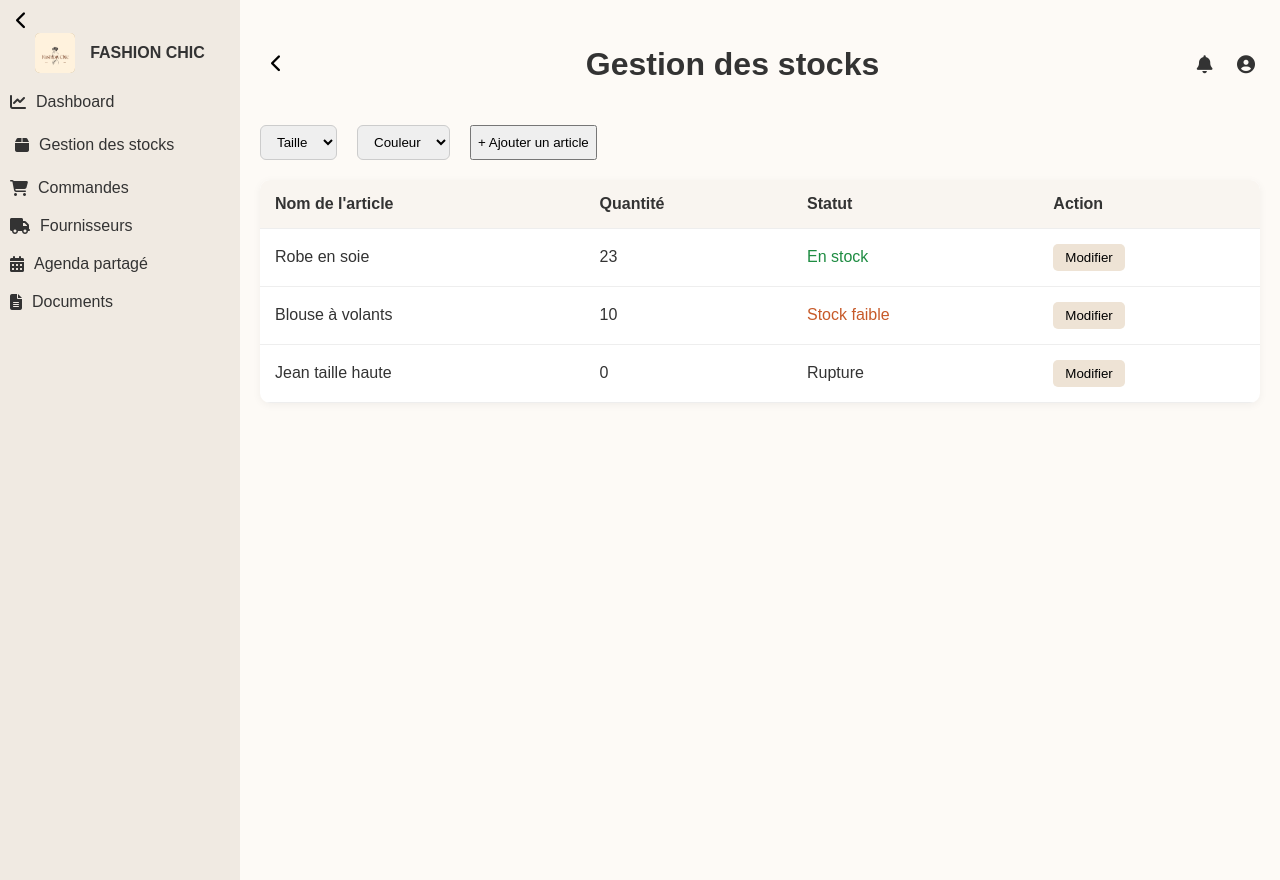
After one commit to Teezz6/RENO-SCALE, a PHP site: page /pages/pagestock.html in a window 1280 px wide. The commit adds this page. Run offline with PHP 8.4, Linux system fonts and the light colour scheme.

Commit message:
Page admin et page stock terminées

```diff
--- /dev/null
+++ b/Front-end/JS/stock.js
@@ -0,0 +1,83 @@
+// Données d'exemple
+const articles = [
+  { nom: "Robe en soie", quantite: 23, taille: "M", couleur: "Noir" },
+  { nom: "Blouse à volants", quantite: 10, taille: "S", couleur: "Blanc" },
+  { nom: "Jean taille haute", quantite: 0, taille: "L", couleur: "Bleu" }
+];
+
+const tbody = document.getElementById("stock-body");
+const tailleFilter = document.getElementById("taille-filter");
+const couleurFilter = document.getElementById("couleur-filter");
+const popup = document.getElementById("popup-form");
+const closePopup = document.getElementById("close-popup");
+const addBtn = document.querySelector(".add-article");
+const form = document.getElementById("article-form");
+
+function afficherArticles() {
+  tbody.innerHTML = "";
+  const taille = tailleFilter.value;
+  const couleur = couleurFilter.value;
+
+  articles
+    .filter(a =>
+      (taille === "all" || a.taille === taille) &&
+      (couleur === "all" || a.couleur === couleur)
+    )
+    .forEach(article => {
+      const tr = document.createElement("tr");
+
+      const statut =
+        article.quantite === 0
+          ? "Rupture"
+          : article.quantite < 15
+          ? "Stock faible"
+          : "En stock";
+
+      tr.innerHTML = `
+        <td>${article.nom}</td>
+        <td>${article.quantite}</td>
+        <td class="${
+          statut === "En stock"
+            ? "stock-ok"
+            : statut === "Stock faible"
+            ? "stock-low"
+            : "stock-out"
+        }">${statut}</td>
+        <td><button class="edit-btn">Modifier</button></td>
+      `;
+
+      tbody.appendChild(tr);
+    });
+}
+
+// Filtres dynamiques
+tailleFilter.addEventListener("change", afficherArticles);
+couleurFilter.addEventListener("change", afficherArticles);
+
+// Popup
+addBtn.addEventListener("click", () => {
+  popup.style.display = "flex";
+});
+
+closePopup.addEventListener("click", () => {
+  popup.style.display = "none";
+});
+
+// Formulaire ajout article
+form.addEventListener("submit", e => {
+  e.preventDefault();
+  const nom = document.getElementById("article-name").value;
+  const quantite = parseInt(document.getElementById("article-qty").value);
+  const taille = document.getElementById("article-taille").value;
+  const couleur = document.getElementById("article-couleur").value;
+
+  if (nom && !isNaN(quantite) && taille && couleur) {
+    articles.push({ nom, quantite, taille, couleur });
+    afficherArticles();
+    form.reset();
+    popup.style.display = "none";
+  }
+});
+
+// Initialisation
+afficherArticles();
--- /dev/null
+++ b/Front-end/pages/pagestock.html
@@ -0,0 +1,100 @@
+<!DOCTYPE html>
+<html lang="fr">
+<head>
+  <meta charset="UTF-8" />
+  <meta name="viewport" content="width=device-width, initial-scale=1.0"/>
+  <title>Gestion des stocks - Fashion Chic</title>
+  <link rel="stylesheet" href="../styles/pagestock.css" />
+  <link rel="stylesheet" href="https://cdnjs.cloudflare.com/ajax/libs/font-awesome/6.4.0/css/all.min.css">
+</head>
+
+<body>
+  <nav>
+     <div class="sidebar">
+    <a href="pagedeconnexion.html" class="login-icon" title="Se déconnecter">
+   <button class="back-btn"><i class="fas fa-chevron-left"></i></button></a>
+    <div class="logo-title">
+      <img src="../images/logo.png" alt="Logo Fashion Chic" class="logo-img" />
+      <span class="brand-name">FASHION CHIC</span>
+    </div>
+    <ul class="menu">
+      <li><i class="fas fa-chart-line"></i> Dashboard</li>
+      <li class="active"><i class="fas fa-box"></i> Gestion des stocks</li>
+      <li><i class="fas fa-shopping-cart"></i> Commandes</li>
+      <li><i class="fas fa-truck"></i> Fournisseurs</li>
+      <li><i class="fas fa-calendar-alt"></i> Agenda partagé</li>
+      <li><i class="fas fa-file-alt"></i> Documents</li>
+    </ul>
+  </nav>
+
+  <main class="content">
+    <header>
+      <button class="back-btn"><i class="fas fa-chevron-left"></i></button>
+      <h1>Gestion des stocks</h1>
+      <div class="icons">
+        <i class="fas fa-bell"></i>
+        <i class="fas fa-user-circle"></i>
+      </div>
+    </header>
+
+    <div class="filters">
+      <select id="taille-filter">
+        <option value="all">Taille</option>
+        <option value="S">S</option>
+        <option value="M">M</option>
+        <option value="L">L</option>
+      </select>
+      <select id="couleur-filter">
+        <option value="all">Couleur</option>
+        <option value="Noir">Noir</option>
+        <option value="Blanc">Blanc</option>
+        <option value="Bleu">Bleu</option>
+      </select>
+      <button class="add-article">+ Ajouter un article</button>
+    </div>
+
+    <section class="stock-section">
+      <table class="stock-table">
+        <thead>
+          <tr>
+            <th>Nom de l'article</th>
+            <th>Quantité</th>
+            <th>Statut</th>
+            <th>Action</th>
+          </tr>
+        </thead>
+        <tbody id="stock-body">
+          <!-- Dynamique JS -->
+        </tbody>
+      </table>
+    </section>
+  </main>
+
+  <!-- Pop-up ajout/modification -->
+  <div class="popup" id="popup-form">
+    <div class="popup-content">
+      <span class="close-btn" id="close-popup">&times;</span>
+      <h2>Ajouter / Modifier un article</h2>
+      <form id="article-form">
+        <input type="text" id="article-name" placeholder="Nom de l'article" required>
+        <input type="number" id="article-qty" placeholder="Quantité" required>
+        <select id="article-taille">
+          <option value="">Taille</option>
+          <option value="S">S</option>
+          <option value="M">M</option>
+          <option value="L">L</option>
+        </select>
+        <select id="article-couleur">
+          <option value="">Couleur</option>
+          <option value="Noir">Noir</option>
+          <option value="Blanc">Blanc</option>
+          <option value="Bleu">Bleu</option>
+        </select>
+        <button type="submit">Enregistrer</button>
+      </form>
+    </div>
+  </div>
+
+  <script src="../JS/stock.js"></script>
+</body>
+</html>
--- /dev/null
+++ b/Front-end/styles/pagestock.css
@@ -0,0 +1,205 @@
+body {
+  margin: 0;
+  font-family: "Arial", sans-serif;
+  background: #fdfaf6;
+  color: #333;
+}
+
+.sidebar {
+  width: 220px;
+  height: 100vh;
+  background: #f0eae2;
+  padding: 10px;
+  position: fixed;
+  left: 0;
+  top: 0;
+}
+
+.brand {
+  font-size: 20px;
+  margin-bottom: 30px;
+  letter-spacing: 1px;
+}
+
+.menu {
+  list-style: none;
+  padding: 0;
+}
+
+.menu li {
+  margin: 20px 0;
+  cursor: pointer;
+  display: flex;
+  align-items: center;
+  gap: 10px;
+  font-size: 16px;
+  transition: background 0.3s ease;
+}
+
+.menu li:hover {
+  background: #e2d6c8;
+  border-radius: 6px;
+  padding: 10px;
+}
+
+.menu li.active {
+  padding: 5px;
+  border-radius: 3px;
+}
+
+.content {
+  margin-left: 240px;
+  padding: 20px;
+}
+
+header {
+  display: flex;
+  justify-content: space-between;
+  align-items: center;
+  margin: 5px;
+}
+
+.back-btn {
+  background: none;
+  border: none;
+  font-size: 18px;
+  cursor: pointer;
+}
+
+.icons i {
+  font-size: 18px;
+  margin-left: 20px;
+  cursor: pointer;
+  transition: transform 0.2s;
+}
+
+.icons i:hover {
+  transform: scale(1.2);
+}
+
+
+.logo-title {
+  display: flex;
+  align-items: center;
+  justify-content: center;
+  margin-bottom: 20px;
+  font-weight: bold;
+}
+
+
+.logo-img {
+  height: 40px;
+  width: 40px;
+  background-color: #c1a87d;
+  border-radius: 5px;
+  margin-right: 15px;
+}
+
+.filters {
+  display: flex;
+  gap: 20px;
+  margin: 20px 0;
+}
+
+.filters select {
+  padding: 8px 12px;
+  border-radius: 6px;
+  border: 1px solid #ccc;
+}
+
+.stock-table {
+  width: 100%;
+  border-collapse: collapse;
+  background: white;
+  border-radius: 10px;
+  overflow: hidden;
+  box-shadow: 0 2px 8px rgba(0, 0, 0, 0.05);
+}
+
+.stock-table th,
+.stock-table td {
+  padding: 15px;
+  text-align: left;
+  border-bottom: 1px solid #eee;
+}
+
+.stock-table th {
+  background: #f9f5f0;
+}
+
+.stock-ok {
+  color: #1e8c42;
+  font-weight: 500;
+}
+
+.stock-low {
+  color: #c75a29;
+  font-weight: 500;
+}
+
+.edit-btn {
+  padding: 6px 12px;
+  border: none;
+  border-radius: 5px;
+  background: #eee3d5;
+  cursor: pointer;
+  transition: background 0.2s, color 0.2s;
+}
+
+.edit-btn:hover {
+  background: #d6bdaa;
+  color: white;
+}
+
+.popup {
+  position: fixed;
+  top: 0;
+  left: 0;
+  width: 100vw;
+  height: 100vh;
+  background: rgba(0, 0, 0, 0.5);
+  display: none;
+  justify-content: center;
+  align-items: center;
+}
+
+.popup.open {
+  display: flex;
+}
+
+#article-form {
+  background: white;
+  padding: 30px;
+  border-radius: 10px;
+  width: 300px;
+  display: flex;
+  flex-direction: column;
+  gap: 15px;
+  box-shadow: 0 5px 15px rgba(0, 0, 0, 0.2);
+}
+
+#article-form input,
+#article-form select {
+  padding: 8px;
+  border: 1px solid #ccc;
+  border-radius: 6px;
+}
+
+#article-form .form-actions {
+  display: flex;
+  justify-content: space-between;
+}
+
+#article-form button {
+  padding: 8px 12px;
+  border: none;
+  background: #d6bdaa;
+  color: white;
+  border-radius: 5px;
+  cursor: pointer;
+  transition: background 0.3s ease;
+}
+
+#article-form button:hover {
+  background: #b89a85;
+}
```
Also changed, not shown: Front-end/JS/script.js (added, +90 -0 lines), Front-end/pages/pageadmin.html (+33 -18 lines), Front-end/pages/script.js (deleted, +0 -13 lines), Front-end/styles/pageadmin.css (+41 -9 lines).
